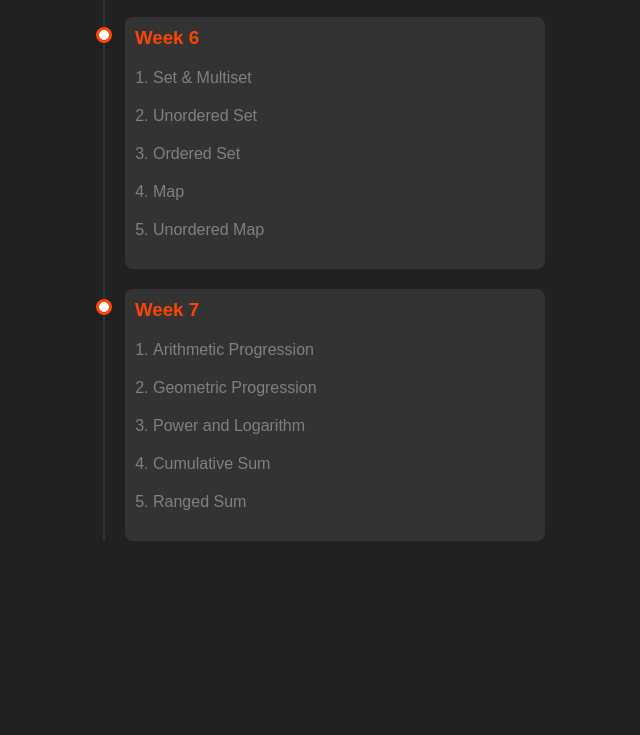
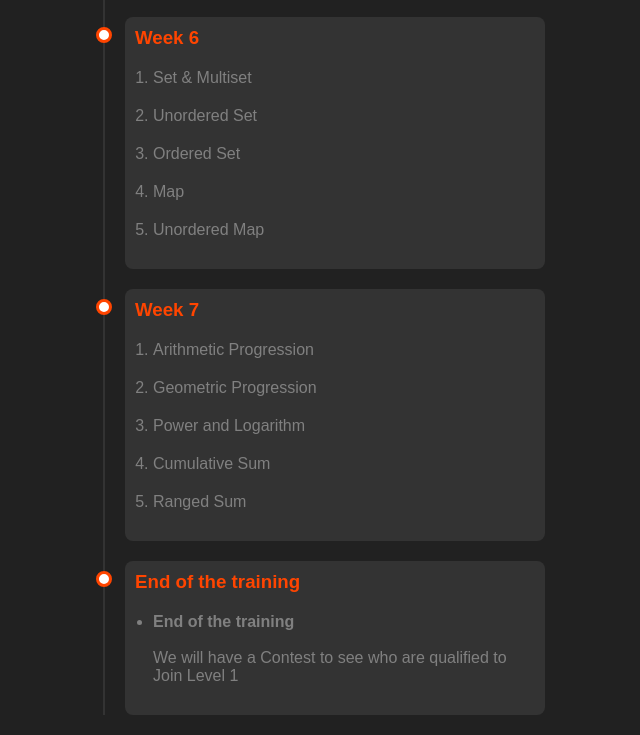
Before and after one commit to midoriya-2-0/Level-0-training-timeline, a plain HTML site: page index.html in a window 1280 px wide. Shown: the part 1448-2183 px from the top of the page, without its empty margins (345-985 px from the left). Before the commit the page ends 2009 px from the top, so only its background shows below. Drawn offline with Linux system fonts and the light colour scheme.

Commit message:
Level 0 timeline updated

```diff
--- a/index.html
+++ b/index.html
@@ -112,6 +112,19 @@
                 </div>
             </div>
         </div>
+        <div class="card">
+        <div class="info">
+            <h3 class="title">End of the training </h3>
+            <div class="details">
+                <ul>
+                    <li>
+                        <h4>End of the training</h4>
+                        <br>
+                        <p>We will have a Contest to see who are qualified to Join Level 1</p>
+                    </li>
+                </ul>
+            </div>
+        </div>
     </div>
 </body>
 </html>
```
